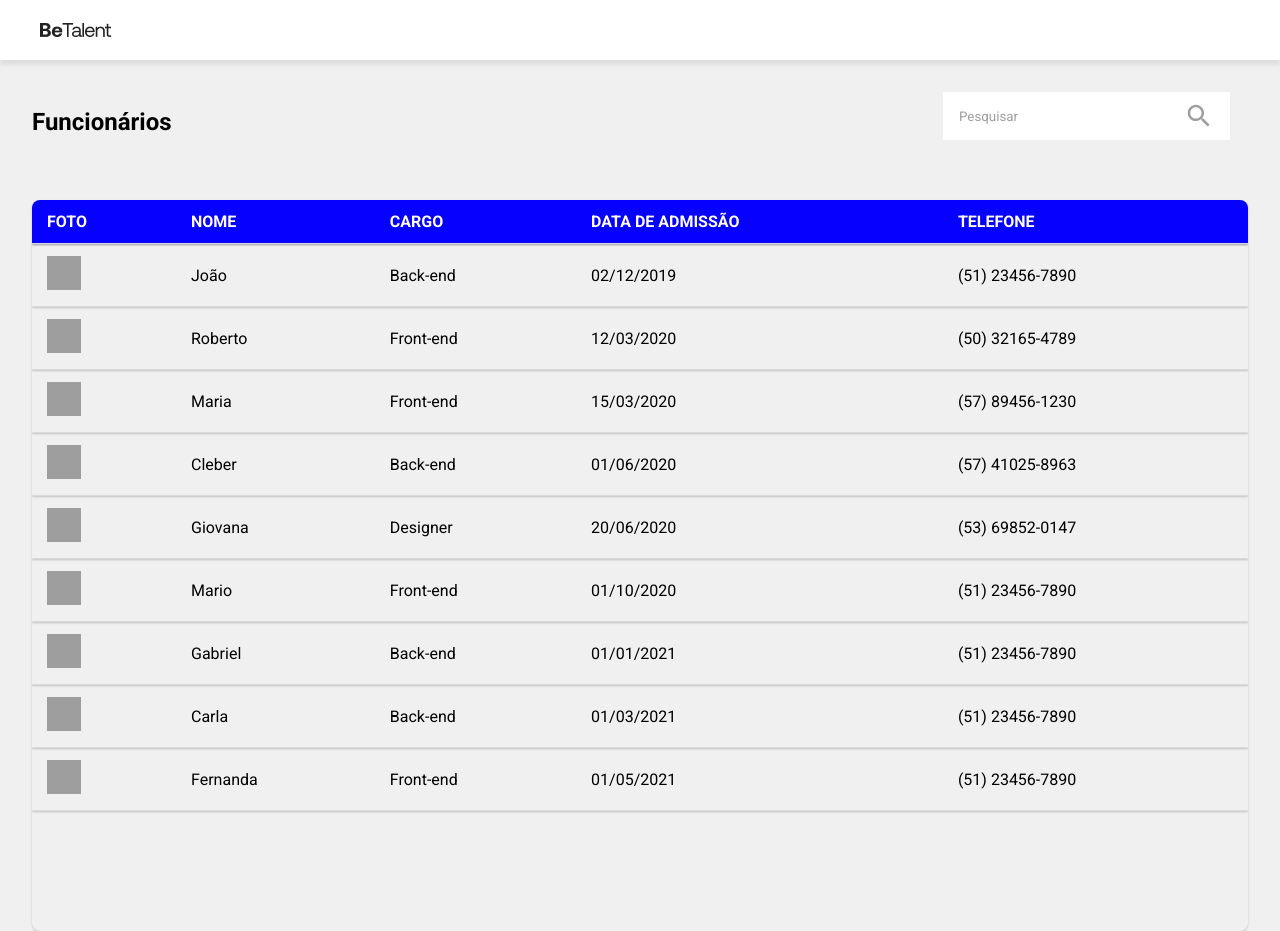
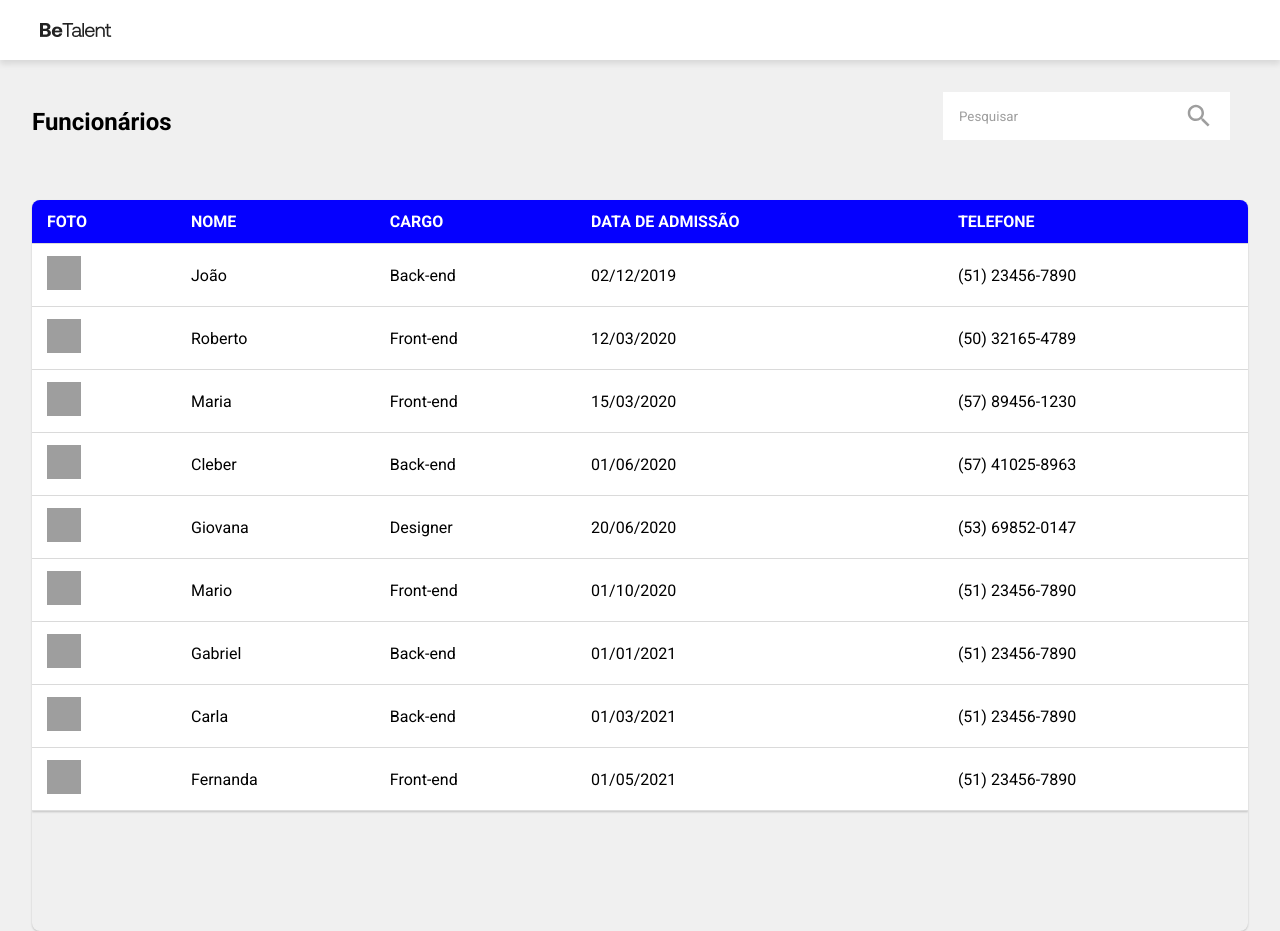
Before and after one commit to ThDevTrader/teste-pratico-betalent, a React (Vite) app: page / in a window 1280 px wide. Built offline with nearby package versions, Linux system fonts and the light colour scheme; data requests are answered from the project's data file; grey boxes are pictures that could not be loaded.

Commit message:
change color of table rows to white

```diff
--- a/src/components/EmployeeTable/style.css
+++ b/src/components/EmployeeTable/style.css
@@ -48,3 +48,7 @@
     text-align: left;
     border-bottom: 1px solid #ddd;
 }
+
+.employee-table tbody tr {
+    background-color: #FFFFFF;
+}
```
